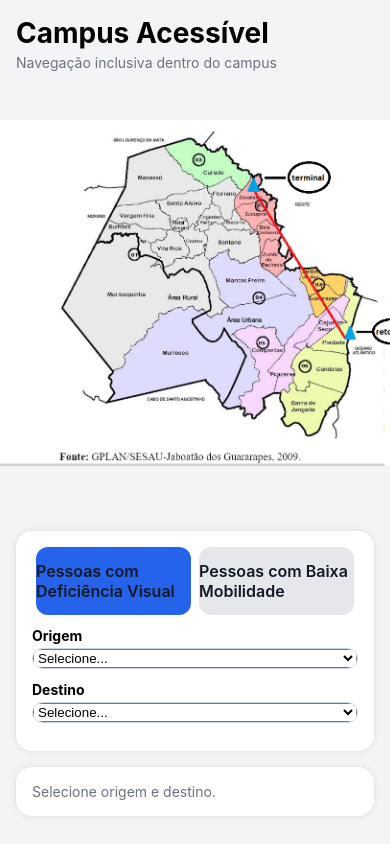
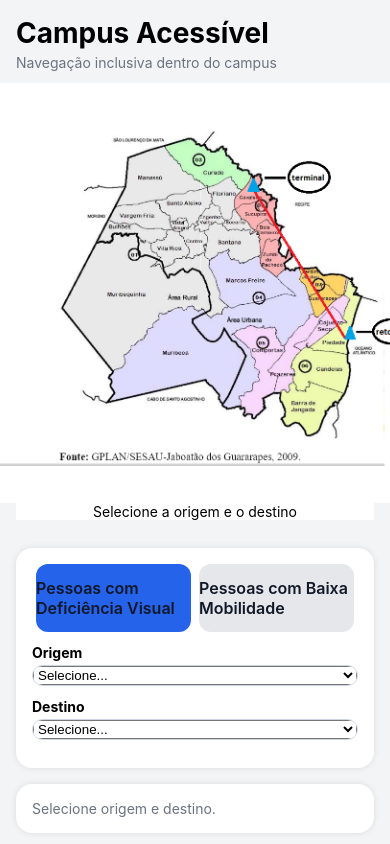
Before and after one commit to V1ctorMH/Hermes, a React Native app: screen / in a window 390 px wide. Built offline with nearby package versions, Linux system fonts and the light colour scheme.

Commit message:
Update CampusMap.js

```diff
--- a/src/components/CampusMap.js
+++ b/src/components/CampusMap.js
@@ -1,8 +1,22 @@
-import { View, Image, StyleSheet, Dimensions } from "react-native";
+import { View, Image, StyleSheet, Dimensions, Text } from "react-native";
 
 const { width } = Dimensions.get("window");
 
-export default function CampusMap({ route, stepIndex }) {
+export default function CampusMap({ route, stepIndex, from, to }) {
+
+  const hasError =
+    !from ||
+    !to ||
+    from === to ||
+    !route;
+
+  const getMessage = () => {
+    if (!from || !to) return "Selecione a origem e o destino";
+    if (from === to) return "Origem e destino não podem ser iguais";
+    if (!route) return "Nenhuma rota acessível encontrada";
+    return null;
+  };
+
   return (
     <View style={styles.container}>
       <Image
@@ -11,7 +25,16 @@ export default function CampusMap({ route, stepIndex }) {
         resizeMode="contain"
       />
 
-      {route?.path?.map((point, index) => (
+      {hasError && (
+        <View style={styles.overlay}>
+          <Text style={styles.overlayText}>
+            {getMessage()}
+          </Text>
+        </View>
+      )}
+
+      {!hasError &&
+        route.path?.map((point, index) => (
           <View
             key={index}
             style={[
@@ -28,12 +51,14 @@ export default function CampusMap({ route, stepIndex }) {
 const styles = StyleSheet.create({
   container: {
     alignItems: "center",
-    marginBottom: 12
+    marginBottom: 12,
+    backgroundColor: "#FFFFFF"
   },
   map: {
     width: width * 1.15,
     height: 420,
-    borderRadius: 18
+    borderRadius: 18,
+    backgroundColor: "#FFFFFF"
   },
   dot: {
     position: "absolute",
```
Lines whose indentation alone changed are shown as unchanged.
